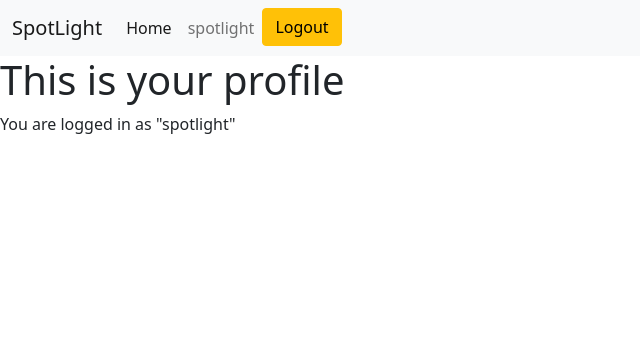
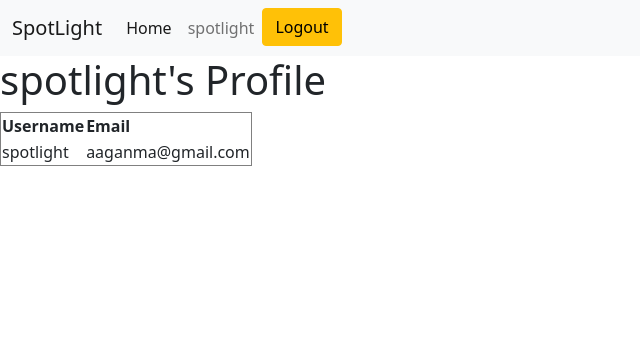
Before and after one commit to AaganMaskey/P2-Spotlight, a Django app: page /profile/ in a window 1280 px wide. Shown: the top 356 px of the page, without its empty margins (0-640 px from the left). Run offline with Django 3.2, Linux system fonts and the light colour scheme; a user stored in the database is signed in; some libraries are stand-ins or nearby versions.

Commit message:
Changes made in profile

```diff
--- a/spotlightv0/templates/profile.html
+++ b/spotlightv0/templates/profile.html
@@ -33,10 +33,19 @@
         </div>
     </div>
     </nav>
-    <h1>This is your profile</h1>
-You are logged in as
-"{{user.username}}"
-
-
+    <h1> {{user.username}}'s Profile </h1>
+    <div class="profile-info">
+        <table border="1">
+            <tr>
+                <th> Username </th>
+                <th> Email</th>
+            </tr>
+            <tr>
+                <td>{{user.username}}</td>
+                <td>{{user.email}}</td>
+            </tr>
+        </table>
+        </div>
+    </div>
 
 {% endblock %}
```
Also changed, not shown: spotlightv0/db.sqlite3.
